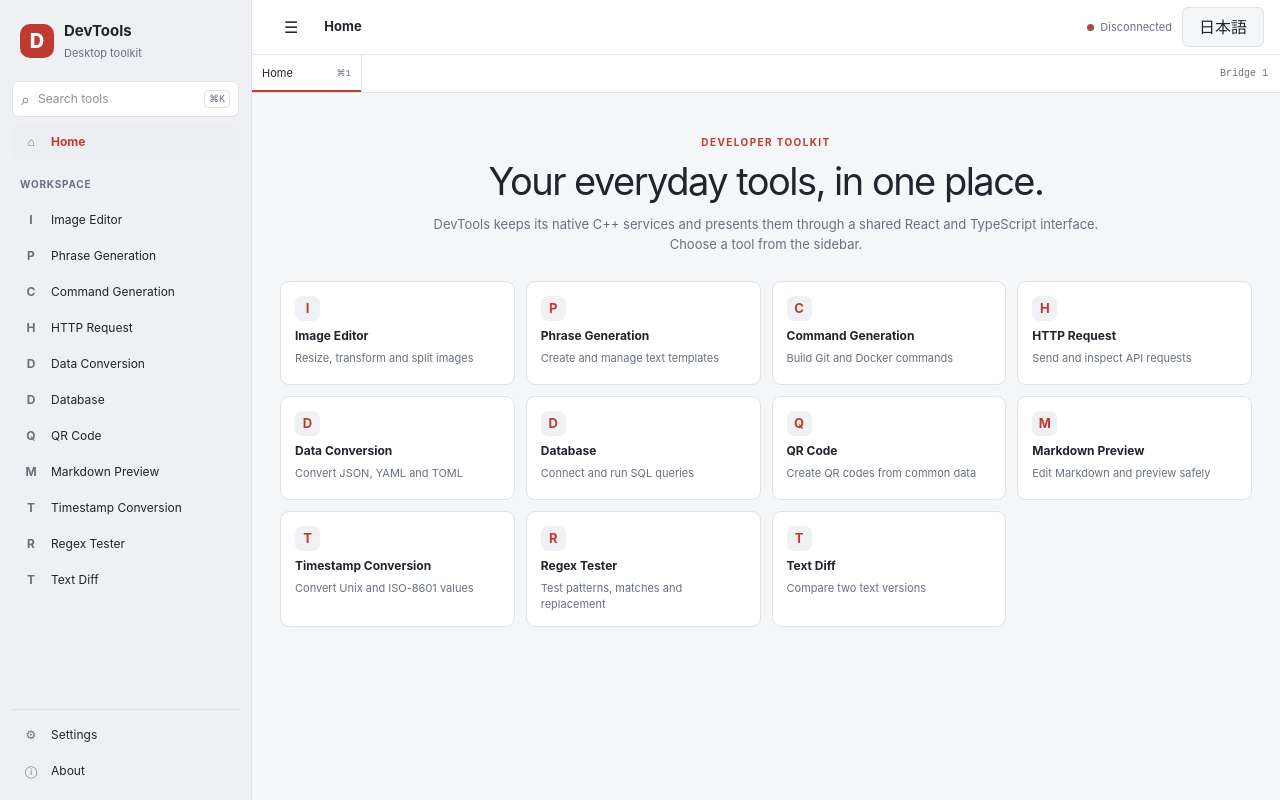
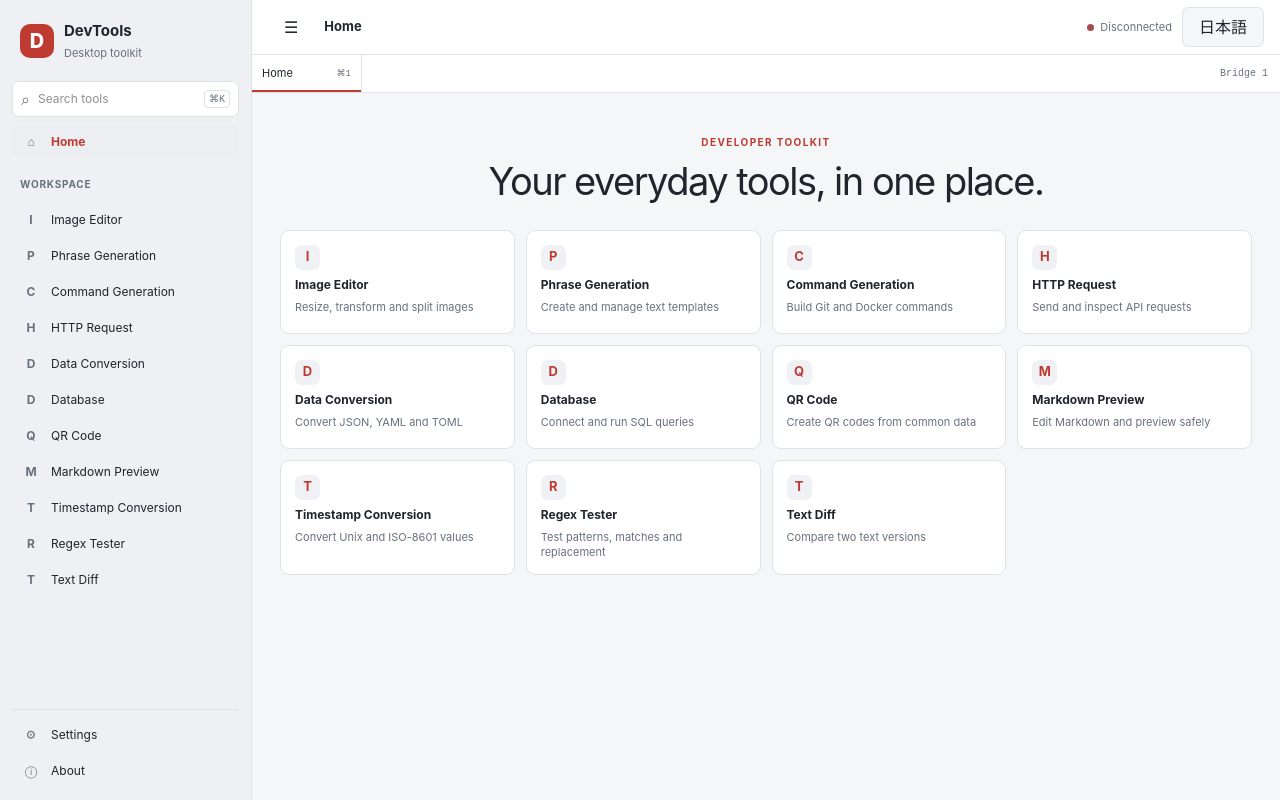
Before and after one commit to LotusAndCompany/devtools, a React (Vite) app in the folder frontend/: page / in a window 1280 px wide. Built offline with nearby package versions, Linux system fonts and the light colour scheme.

Commit message:
refactor: remove redundant interface copy

```diff
--- a/frontend/App.tsx
+++ b/frontend/App.tsx
@@ -229,7 +229,7 @@ function App() {
 }
 
 function WelcomePage({ locale, onOpen }: { locale: Locale; onOpen: (page: PageId) => void }) {
-  return <div className="welcome-page"><div className="welcome-copy"><div className="eyebrow">DEVELOPER TOOLKIT</div><h1>{locale === "ja" ? "必要なツールを、ひとつの場所に。" : "Your everyday tools, in one place."}</h1><p>{locale === "ja" ? "DevToolsはC++の処理を保ちながら、ReactとTypeScriptで画面を提供します。左のメニューからツールを選んでください。" : "DevTools keeps its native C++ services and presents them through a shared React and TypeScript interface. Choose a tool from the sidebar."}</p></div><div className="tool-card-grid">{tools.map((tool) => <button key={tool.id} className="tool-card" onClick={() => onOpen(tool.id)}><span className="tool-card-icon">{tool.en.slice(0, 1)}</span><strong>{locale === "ja" ? tool.ja : tool.en}</strong><span>{locale === "ja" ? tool.detailJa : tool.detailEn}</span></button>)}</div></div>;
+  return <div className="welcome-page"><div className="welcome-copy"><div className="eyebrow">DEVELOPER TOOLKIT</div><h1>{locale === "ja" ? "必要なツールを、ひとつの場所に。" : "Your everyday tools, in one place."}</h1></div><div className="tool-card-grid">{tools.map((tool) => <button key={tool.id} className="tool-card" onClick={() => onOpen(tool.id)}><span className="tool-card-icon">{tool.en.slice(0, 1)}</span><strong>{locale === "ja" ? tool.ja : tool.en}</strong><span>{locale === "ja" ? tool.detailJa : tool.detailEn}</span></button>)}</div></div>;
 }
 
 type AppSettings = { language: "en" | "ja_JP"; theme: "system" | "light" | "dark"; showSidebarOnStartup: boolean; showLastToolOnStartup: boolean; alwaysOnTop: boolean; rememberWindowSize: boolean; rememberWindowPosition: boolean };
@@ -245,7 +245,7 @@ function SettingsPage({ locale, run, onLocaleChange, onThemeChange }: { locale:
 }
 
 function AboutPage({ locale }: { locale: Locale }) {
-  return <div className="about-page"><PageHeading title={locale === "ja" ? "DevToolsについて" : "About DevTools"} description={locale === "ja" ? "日々の開発作業に使うデスクトップツールです。" : "A desktop toolkit for everyday development work."} /><div className="about-card"><div className="brand-mark large">D</div><div><strong>DevTools</strong><p>{locale === "ja" ? "C++のネイティブ処理とReactのユーザーインターフェースを組み合わせています。" : "Combines native C++ services with a React user interface."}</p></div></div></div>;
+  return <div className="about-page"><PageHeading title={locale === "ja" ? "DevToolsについて" : "About DevTools"} description={locale === "ja" ? "日々の開発作業に使うデスクトップツールです。" : "A desktop toolkit for everyday development work."} /><div className="about-card"><div className="brand-mark large">D</div><div><strong>DevTools</strong></div></div></div>;
 }
 
 function PageHeading({ title, description }: { title: string; description: string }) { return <header className="page-heading"><h1>{title}</h1><p>{description}</p></header>; }
--- a/frontend/ui.css
+++ b/frontend/ui.css
@@ -124,7 +124,6 @@ kbd { padding: 2px 4px; border: 1px solid var(--border); border-radius: 4px; col
 .eyebrow { color: var(--primary); font-size: 10px; font-weight: 750; letter-spacing: .14em; }
 .welcome-copy { max-width: 680px; margin: 18px auto 26px; text-align: center; }
 .welcome-copy h1 { margin: 10px 0; font-size: clamp(26px, 4vw, 38px); line-height: 1.15; letter-spacing: -.04em; }
-.welcome-copy p { color: var(--muted-foreground); font-size: 13px; line-height: 1.6; }
 .tool-card-grid { display: grid; grid-template-columns: repeat(auto-fit, minmax(205px, 1fr)); gap: 11px; }
 .tool-card { display: flex; min-height: 104px; flex-direction: column; align-items: flex-start; gap: 6px; padding: 14px; border: 1px solid var(--border); border-radius: 9px; background: var(--card); text-align: left; cursor: pointer; transition: border-color .15s, transform .15s; }
 .tool-card:hover { transform: translateY(-1px); border-color: color-mix(in oklab, var(--primary) 40%, var(--border)); }
```
